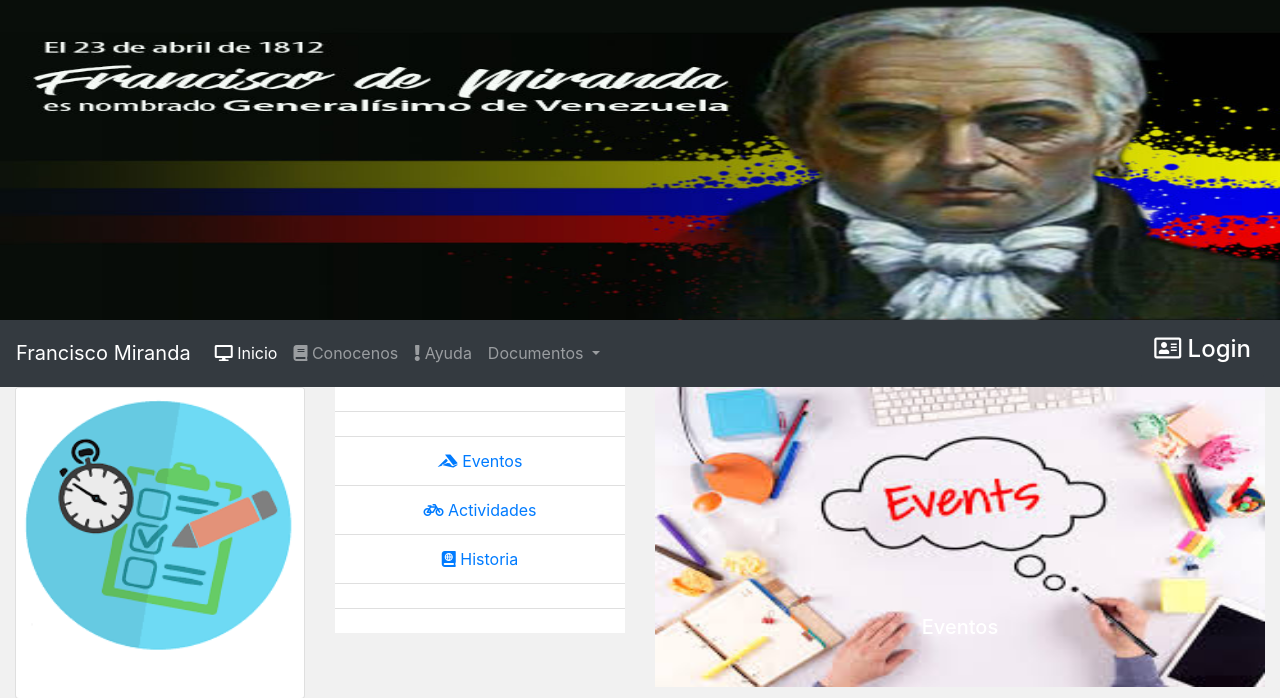
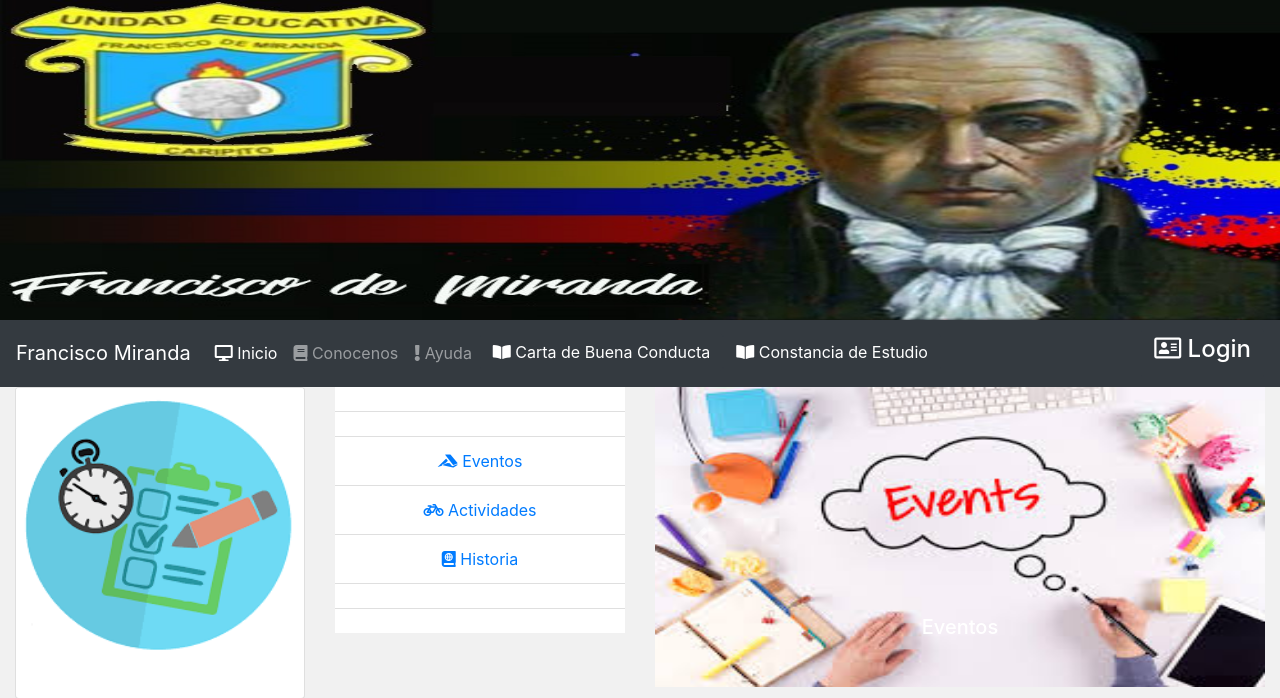
Before and after one commit to programadorWips/WebSecundariaMuestra, a PHP site: page /PaginasMuestrasPHP/ in a window 1280 px wide. Shown: the top 698 px of the page. Run offline with PHP 8.4, Linux system fonts and the light colour scheme; data that the repository does not hold is empty; some libraries are stand-ins or nearby versions.

Commit message:
segundo commit

```diff
--- a/css/head.css
+++ b/css/head.css
@@ -35,3 +35,7 @@
 body{
     background-color: #f1f1f1;
 }
+
+.documentos{
+    height: 600px;
+}
--- a/plantillas/head.php
+++ b/plantillas/head.php
@@ -55,15 +55,54 @@
                 <li class="nav-item">
                     <a class="nav-link" href="#"><i class="fas fa-exclamation"></i> Ayuda</a>
                 </li>
-                <li class="nav-item dropdown">
-                    <a class="nav-link dropdown-toggle" href="#" id="navbarDropdown" role="button" data-toggle="dropdown" aria-haspopup="true" aria-expanded="false">
-                    Documentos
-                    </a>
-                    <div class="dropdown-menu" aria-labelledby="navbarDropdown">
-                    <a class="dropdown-item" href="#">Constancias</a>
-                    <a class="dropdown-item" href="#">Modelo de Cronogramas</a>
-                    <div class="dropdown-divider"></div>
-                    <a class="dropdown-item" href="#">Permisos</a>
+                <li class="nav-item">
+                    <button type="button" class="btn btn-dark" data-toggle="modal" data-target="#exampleModalLong2">
+                    <i class="fas fa-book-open"></i> Carta de Buena Conducta
+                    </button>
+
+                    <!-- Modal -->
+                    <div class="modal fade" id="exampleModalLong2" tabindex="-1" role="dialog" aria-labelledby="exampleModalLongTitle2" aria-hidden="true">
+                        <div class="modal-dialog" role="document">
+                            <div class="modal-content">
+                                <div class="modal-header">
+                                    <h5 class="modal-title" id="exampleModalLongTitle2">Carta de buena conducta</h5>
+                                    <button type="button" class="close" data-dismiss="modal" aria-label="Close">
+                                    <span aria-hidden="true">&times;</span>
+                                    </button>
+                                </div>
+                                <div class="modal-body">
+                                    <img class="img-fluid img-thumbnail documentos" src="<?php echo RUTA_IMG; ?>ConstanciaConducta.jpg" alt="Carta de buena">
+                                </div>
+                                <div class="modal-footer">
+                                    <p class="text-justify">Informacion referente a documentos de secundaria modelo actual.</p>
+                                </div>
+                            </div>
+                        </div>
+                    </div>
+                </li>
+                <li class="nav-item">
+                    <button type="button" class="btn btn-dark" data-toggle="modal" data-target="#exampleModalLong3">
+                    <i class="fas fa-book-open"></i> Constancia de Estudio
+                    </button>
+
+                    <!-- Modal -->
+                    <div class="modal fade" id="exampleModalLong3" tabindex="-1" role="dialog" aria-labelledby="exampleModalLongTitle3" aria-hidden="true">
+                        <div class="modal-dialog" role="document">
+                            <div class="modal-content">
+                                <div class="modal-header">
+                                    <h5 class="modal-title" id="exampleModalLongTitle3">Constancia de Estudio</h5>
+                                    <button type="button" class="close" data-dismiss="modal" aria-label="Close">
+                                    <span aria-hidden="true">&times;</span>
+                                    </button>
+                                </div>
+                                <div class="modal-body">
+                                    <img class="img-fluid img-thumbnail documentos" src="<?php echo RUTA_IMG; ?>ConstanciaEstudio.jpg" alt="Carta de buena">
+                                </div>
+                                <div class="modal-footer">
+                                    <p class="text-justify">Informacion referente a documentos de secundaria modelo actual.</p>
+                                </div>
+                            </div>
+                        </div>
                     </div>
                 </li>
             </ul>
@@ -87,6 +126,8 @@
                             </button>
                         </div>
                         <div class="modal-body">
+
+                        <img src="<?php echo RUTA_IMG; ?>google.jpg" alt="">
                             <form action="<?php echo DATOS_LOGIN; ?>" method="post">
                                 <div class="form-group">
                                     <input type="text" name="usuarioL" id="usuarioL" required class="form-control form-control-lg" placeholder="V-23996773"/>
```
Also changed, not shown: img/Cabezera.jpg, img/ConstanciaConducta.jpg (added), img/ConstanciaEstudio.jpg (added), img/logoEscuela.jpg (added).
